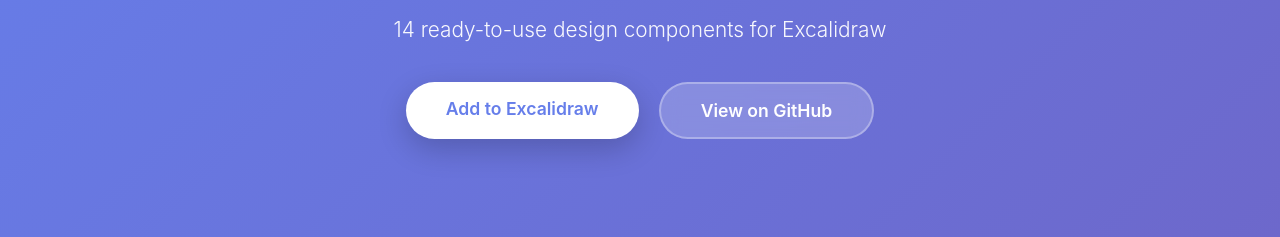
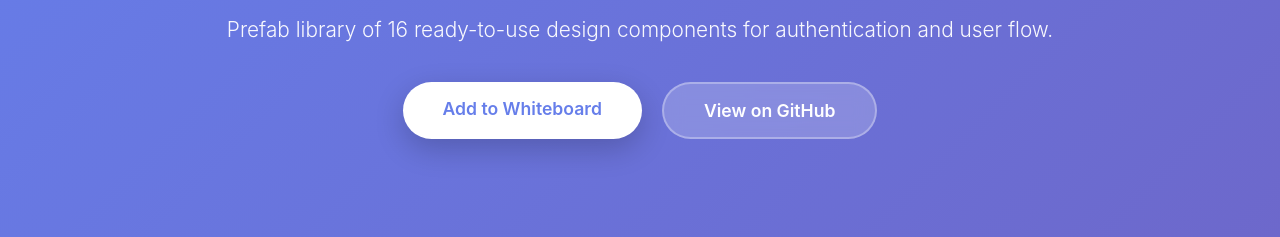
Before and after one commit to l-matthew07/excalidraw-prefab-library.github.io, a plain HTML site: page index.html in a window 1280 px wide. Shown: the part 231-468 px from the top of the page. Drawn offline with Linux system fonts and the light colour scheme.

Commit message:
remove excalidraw from subtitles on page

```diff
--- a/index.html
+++ b/index.html
@@ -297,10 +297,10 @@
             <div class="logo"><img src="Logo-square-1000px-transparent-background.png" alt="Athena Board Logo"
                     style="width: 100%; height: 100%; object-fit: contain;"></div>
             <h1>Athena Board</h1>
-            <p class="subtitle">14 ready-to-use design components for Excalidraw</p>
+            <p class="subtitle">Prefab library of 16 ready-to-use design components for authentication and user flow.</p>
             <div class="cta-buttons">
                 <a href="https://excalidraw.com/?addLibrary=https%3A%2F%2Fraw.githubusercontent.com%2Fexcalidraw%2Fexcalidraw-libraries%2Fheyyykk3-home-screens-1762438890626%2Flibraries%2Fheyyykk3%2Fhome-screens.excalidrawlib%3Fraw%3Dtrue"
-                    class="btn btn-primary">Add to Excalidraw</a>
+                    class="btn btn-primary">Add to Whiteboard</a>
                 <a href="https://github.com/heyyykk3/excalidraw-prefab-library" class="btn btn-secondary"
                     target="_blank" rel="noopener noreferrer">View on GitHub</a>
             </div>
```
